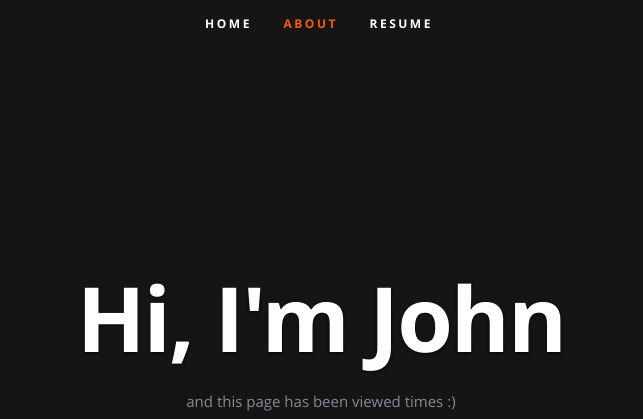
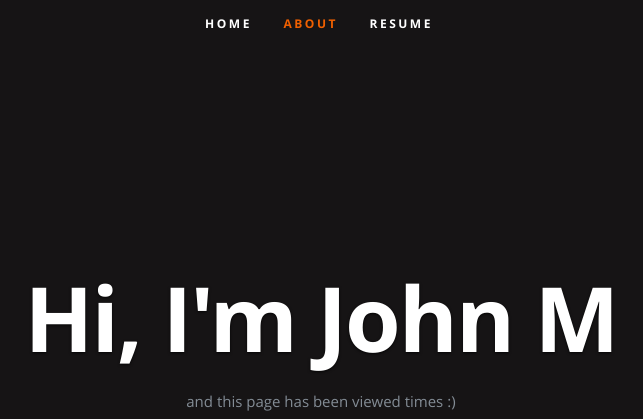
Before and after one commit to virtnewb/azure-resume, a plain HTML site: page frontend/index.html in a window 1280 px wide. Shown: the top 419 px of the page, without its empty margins (321-964 px from the left). Drawn offline with nearby package versions, Linux system fonts and the light colour scheme; no server answers.

Commit message:
Update index.html

```diff
--- a/frontend/index.html
+++ b/frontend/index.html
@@ -54,7 +54,7 @@
 
       <div class="row banner">
          <div class="banner-text">
-            <h1 class="responsive-headline">Hi, I'm John</h1>
+            <h1 class="responsive-headline">Hi, I'm John M</h1>
 
             <p>and this page has been viewed <a id="counter"></a> times :) </p>
             <ul class="social">
```
